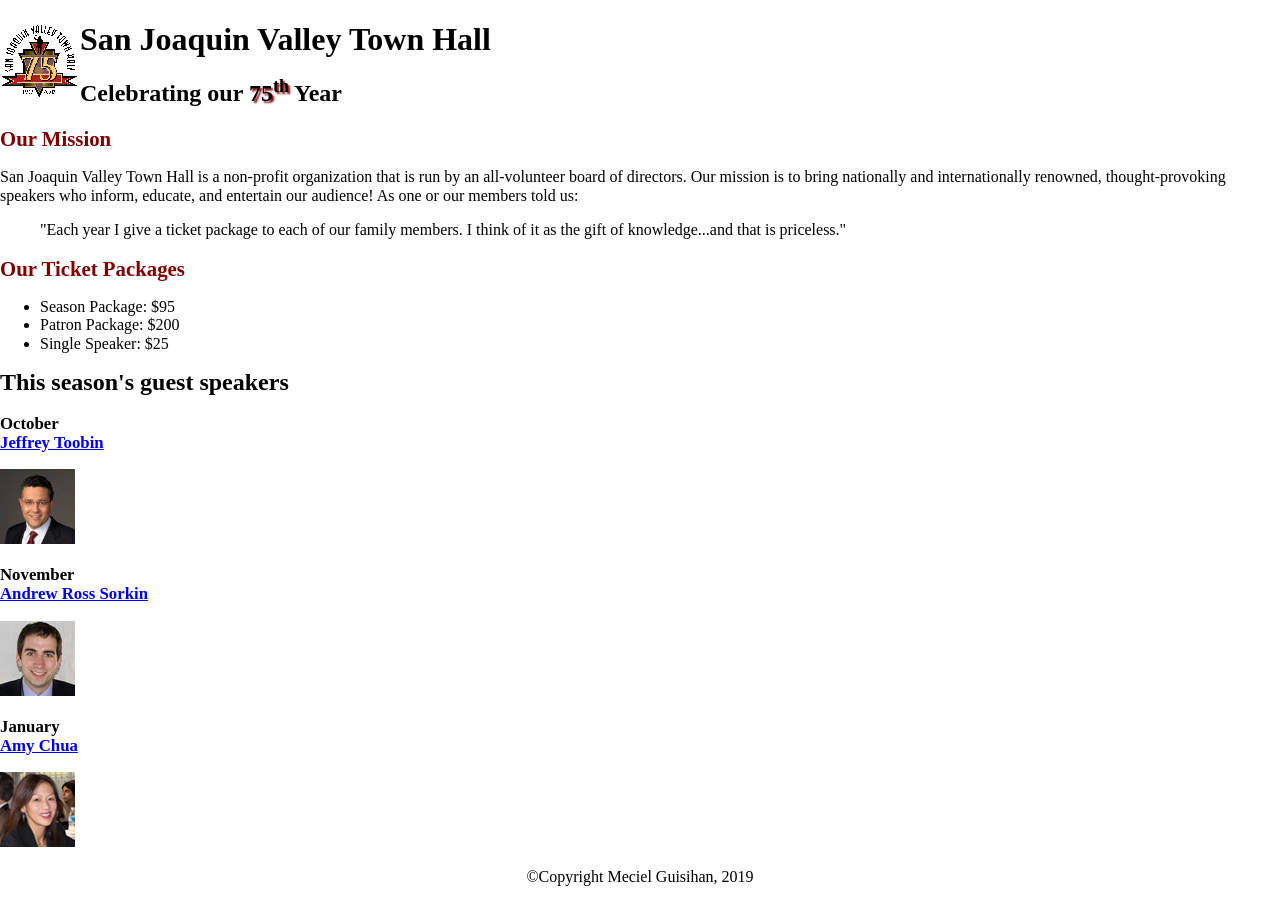
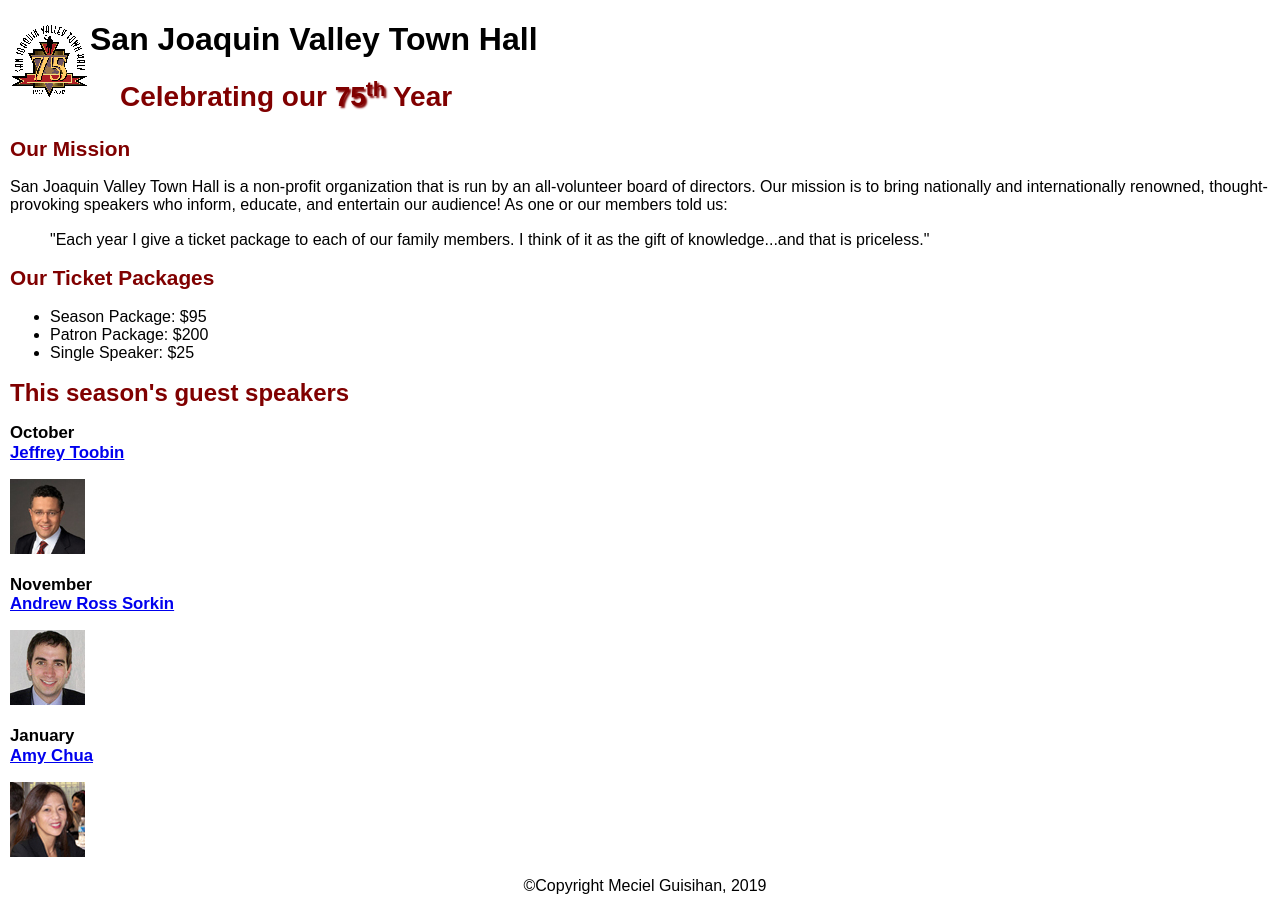
Before and after one commit to mg742/A10, a plain HTML site: page index.html in a window 1280 px wide. Drawn offline with nearby package versions, Linux system fonts and the light colour scheme.

Commit message:
Update main.css

```diff
--- a/main.css
+++ b/main.css
@@ -1,5 +1,16 @@
-color: #800000;
-text-indent: 30px;
+body {
+	font-family: Arial, Helvetica, sans-serif;
+	font-size: 100%;
+ 	margin-left: 10px;
+}
+a:focus, a:hover {
+	font-style: italic;
+}
+
+header h2 {
+	font-size: 175%;
+	color: #800000;
+	text-indent: 30px;
 }
 header h3 {
 	font-size: 130%;
@@ -12,12 +23,13 @@ header img {
 .shadow {
 	text-shadow: 2px 2px 2px #800000;
 }
-/* the styles for the main content */
+
 main {
 	clear: left;
 }
 main h1 {
 	font-size: 150%;
+	color: #800000;
 }
 main h2 {
 	color: #800000;
@@ -27,7 +39,6 @@ main h3 {
 	font-size: 105%;
 }
 
-/* the styles for the footer */
 footer p {
 	text-align: center;
 }
```
